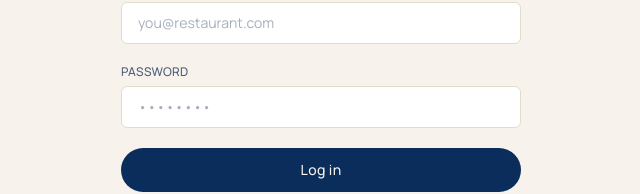
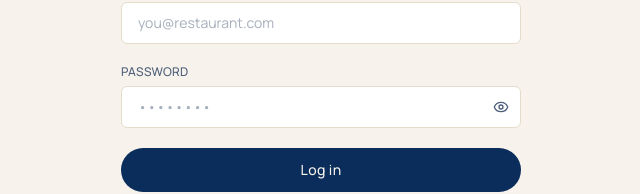
Before and after one commit to danqueirozes-hue/menuo, a Next.js app: page /login in a window 1280 px wide. Shown: the part 248-442 px from the top of the page, without its empty margins (319-959 px from the left). Built offline with nearby package versions, Linux system fonts and the light colour scheme.

Commit message:
Add show/hide toggle to password fields on login and signup
Co-Authored-By: Claude Sonnet 5 <noreply@anthropic.com>

```diff
--- a/src/app/login/page.tsx
+++ b/src/app/login/page.tsx
@@ -5,6 +5,7 @@ import { signIn } from "next-auth/react";
 import { useRouter, useSearchParams } from "next/navigation";
 import { AuthLayout } from "@/components/auth/AuthLayout";
 import { Input, Label } from "@/components/ui/Input";
+import { PasswordInput } from "@/components/ui/PasswordInput";
 import { Button } from "@/components/ui/Button";
 import Link from "next/link";
 
@@ -54,8 +55,7 @@ function LoginForm() {
         </div>
         <div>
           <Label>Password</Label>
-          <Input
-            type="password"
+          <PasswordInput
             required
             value={password}
             onChange={(e) => setPassword(e.target.value)}
--- a/src/app/signup/page.tsx
+++ b/src/app/signup/page.tsx
@@ -6,6 +6,7 @@ import { useRouter, useSearchParams } from "next/navigation";
 import Link from "next/link";
 import { AuthLayout } from "@/components/auth/AuthLayout";
 import { Input, Label } from "@/components/ui/Input";
+import { PasswordInput } from "@/components/ui/PasswordInput";
 import { Button } from "@/components/ui/Button";
 import { LANGUAGES } from "@/lib/languages";
 
@@ -105,8 +106,7 @@ function SignupForm() {
         </div>
         <div>
           <Label>Password</Label>
-          <Input
-            type="password"
+          <PasswordInput
             required
             minLength={8}
             value={password}
--- /dev/null
+++ b/src/components/ui/PasswordInput.tsx
@@ -0,0 +1,31 @@
+"use client";
+
+import { InputHTMLAttributes, forwardRef, useState } from "react";
+import { Eye, EyeOff } from "lucide-react";
+
+export const PasswordInput = forwardRef<
+  HTMLInputElement,
+  Omit<InputHTMLAttributes<HTMLInputElement>, "type">
+>(function PasswordInput({ className = "", ...props }, ref) {
+  const [visible, setVisible] = useState(false);
+
+  return (
+    <div className="relative">
+      <input
+        ref={ref}
+        type={visible ? "text" : "password"}
+        className={`w-full rounded-md border border-border bg-panel px-4 py-2.5 pr-11 text-sm text-ink placeholder:text-ink-soft/50 focus:border-amber focus:outline-none focus:ring-1 focus:ring-amber ${className}`}
+        {...props}
+      />
+      <button
+        type="button"
+        onClick={() => setVisible((v) => !v)}
+        tabIndex={-1}
+        className="absolute inset-y-0 right-0 flex items-center px-3 text-ink-soft hover:text-amber"
+        aria-label={visible ? "Hide password" : "Show password"}
+      >
+        {visible ? <EyeOff size={16} /> : <Eye size={16} />}
+      </button>
+    </div>
+  );
+});
```
